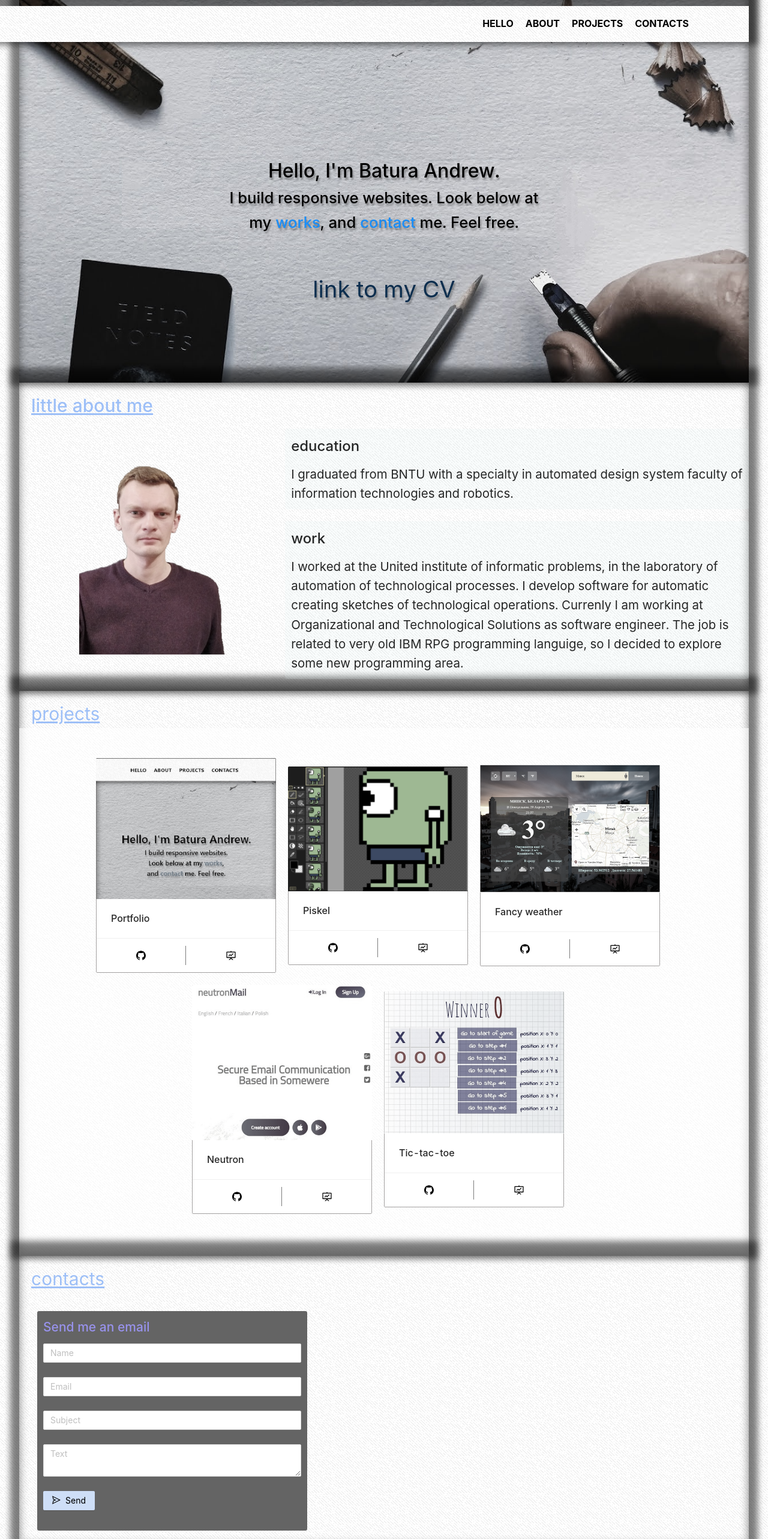
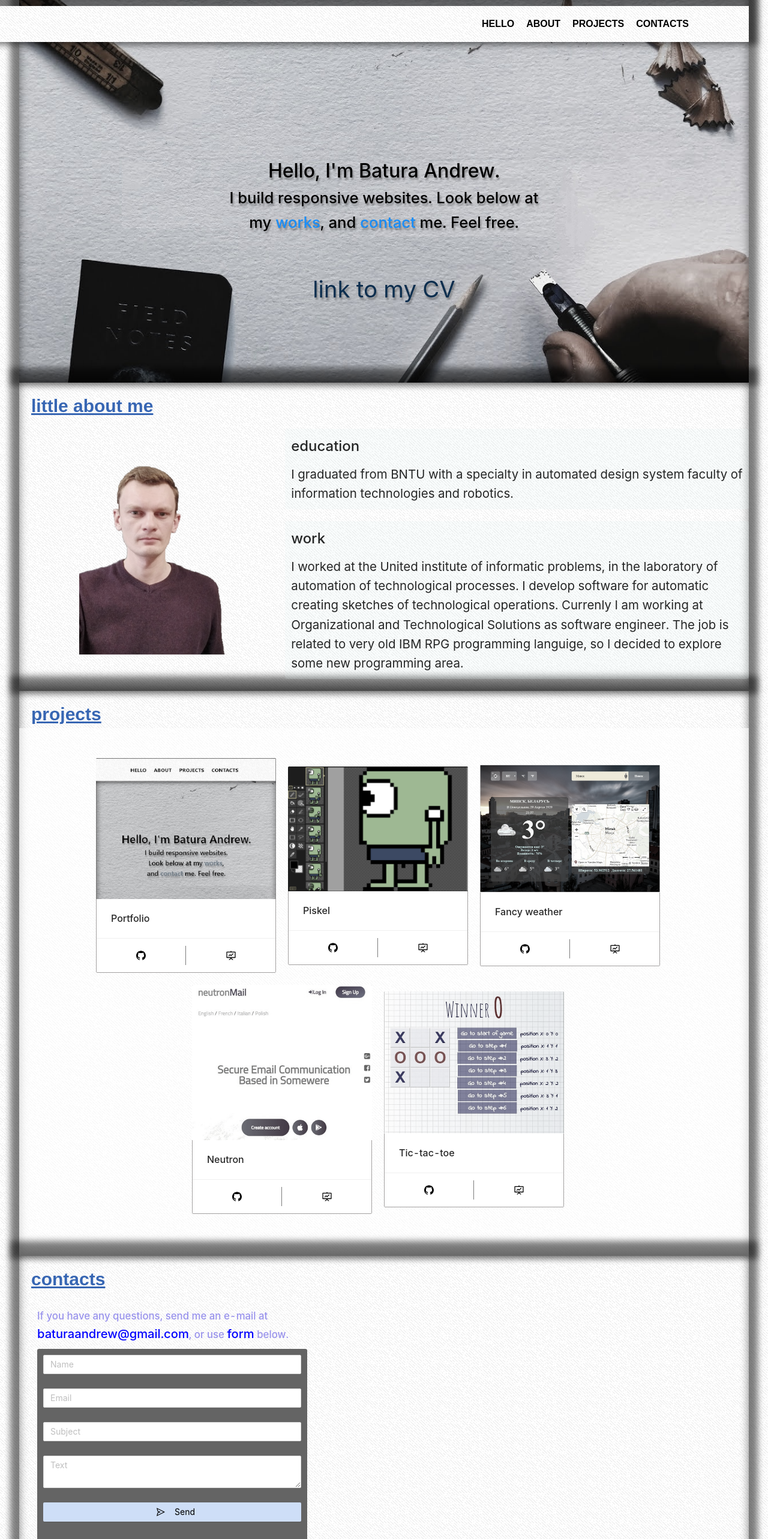
Before and after one commit to BaturaAndrew/portfolio, a React (Create React App) app: page / in a window 1280 px wide. Shown: the top 2566 px of the page at 60% size. Built offline with nearby package versions, Linux system fonts and the light colour scheme.

Commit message:
rafactor: add font

```diff
--- a/src/component/About/About.scss
+++ b/src/component/About/About.scss
@@ -1,4 +1,4 @@
-.about-section {
+div.about-section {
   width: 95%;
   margin: auto;
   box-shadow: 0px -10px 10px 15px rgba(0, 0, 0, 0.5),
--- a/src/component/App.js
+++ b/src/component/App.js
@@ -1,5 +1,4 @@
 import React, {Component} from 'react';
-import './App.scss';
 import Header from './Header';
 import About from './About/About';
 import Contacts from './Contacts/Contacts';
@@ -7,6 +6,7 @@ import Projects from './Projects/Projects';
 import Footer from './Footer/Footer';
 import AOS from 'aos';
 import 'aos/dist/aos.css';
+import './App.scss';
 
 class App extends Component {
   componentDidMount() {
--- a/src/component/App.scss
+++ b/src/component/App.scss
@@ -3,11 +3,14 @@ div.app {
   background: url(../assets/images/bg.png);
 
   .divider {
-    color: #9dbff7;
+    color: #3766b3;
     font-size: 30px;
     margin-top: 15px;
     margin-left: 20px;
     text-decoration: underline;
+    font-family: 'TitilliumWeb',
+      sans-serif;
+    font-weight: bolder;
   }
 }
 
--- a/src/component/Contacts/Contacts.js
+++ b/src/component/Contacts/Contacts.js
@@ -38,7 +38,8 @@ export default class Contacts extends Component {
     }
 
     const from = `${this.state.name} <${this.state.from}>`;
-
+    const status = 'OK';
+    const name = '';
     axios({
       method: 'post',
       url:
@@ -46,16 +47,27 @@ export default class Contacts extends Component {
       params: {
         ...this.state,
         from,
+        status,
+        name,
       },
       auth: {
         username: 'api',
         password: 'key-b548a128042e38a00b25e582402cafae',
       },
-    }).then(rez =>
+    }).then(
+      rez =>
         this.setState(
           prevState => ({
             ...prevState,
             ...{status: rez},
+          }),
+          this.notification
+        ),
+      error =>
+        this.setState(
+          prevState => ({
+            ...prevState,
+            ...{status: error},
           }),
           this.notification
         )
@@ -66,7 +78,7 @@ export default class Contacts extends Component {
     if (this.state.status.status === 200) {
       message.success(this.state.status.data.message);
     } else {
-      message.error(this.state.status);
+      message.error(this.state.status.message);
     }
   };
 
@@ -75,12 +87,19 @@ export default class Contacts extends Component {
       <div id="contacts" className="contacts-section">
         <div className="divider">contacts</div>
 
+        <h2>
+          If you have any questions, send me an e-mail at
+          <a className="contact" href="mailto:baturaandrew@gmail.com">
+            <div className="gmail" />
+            <span> baturaandrew@gmail.com</span>
+          </a>
+          , or use <span>form</span> below.
+        </h2>
         <Form
           ref={this.form}
           className="form"
           layout="vertical"
           name="nest-messages">
-          <h2>Send me an email</h2>
           <Form.Item name="name" rules={[{required: true}]}>
             <Input
               placeholder="Name"
@@ -123,7 +142,7 @@ export default class Contacts extends Component {
 
           <Form.Item>
             <Button
-              className="send-btn"
+              className="send-btn flex-row"
               type="primary"
               htmlType="button"
               onClick={this.sendEmail}
--- a/src/component/Contacts/Contacts.scss
+++ b/src/component/Contacts/Contacts.scss
@@ -9,22 +9,38 @@
     box-shadow: inset 0px -7px 15px 0px rgba(0, 0, 0, 0.5);
   }
 
+  h2 {
+    margin-top: 25px;
+    margin-left: 30px;
+    color: rgb(152, 146, 236);
+    font-size: 1.2em;
+    max-width: 450px;
+
+    span {
+      color: blue;
+      font-size: 1.2em;
+    }
+  }
+
   .form {
     min-width: 50px;
     max-width: 450px;
     margin: 30px;
+    margin-top: 10px;
     background-color: rgb(100, 100, 100);
     border-radius: 3px;
     padding: 10px;
-
-    h2 {
-      color: rgb(152, 146, 236);
-    }
 
     .send-btn {
       background-color: #cedef7;
       border: none;
       color: black;
+      width: 100%;
+      justify-content: flex-start;
+
+      span {
+        width: 30px;
+      }
     }
 
     .send-btn:hover {
--- a/src/component/Footer/Footer.js
+++ b/src/component/Footer/Footer.js
@@ -13,7 +13,6 @@ const Footer = () => {
 
           <a className="contact" href="mailto:baturaandrew@gmail.com">
             <div className="gmail" />
-
             <span> baturaandrew@gmail.com</span>
           </a>
 
--- a/src/component/Header/Navigation/Navigation.scss
+++ b/src/component/Header/Navigation/Navigation.scss
@@ -1,4 +1,4 @@
-.navigation {
+div.navigation {
   position: fixed;
   margin-top: 10px;
   width: 97.5%;
@@ -8,6 +8,9 @@
   background: url(../../../assets/images/bg.png);
   box-shadow: 0px -10px 10px 15px rgba(0, 0, 0, 0.5);
   font-size: 1rem;
+  justify-content: flex-end;
+  font-family: 'TitilliumWeb',
+    sans-serif;
 
   @media screen and (max-width: 750px) {
     width: 100%;
```
Lines whose indentation alone changed are shown as unchanged.
